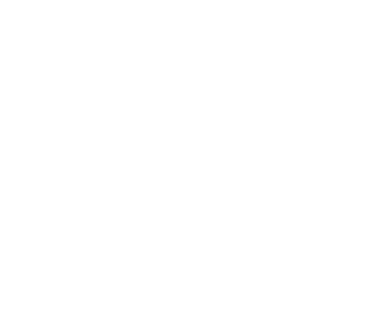
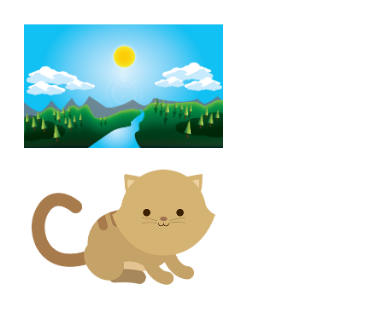
Before and after one commit to PaulaAraya/kitten, a plain HTML site: page index.html in a window 390 px wide. Drawn offline with Linux system fonts and the light colour scheme.

Commit message:
trabajando con media queries

```diff
--- /dev/null
+++ b/assets/css/grid.css
@@ -0,0 +1,86 @@
+* {
+  box-sizing: border-box;
+  margin: 0;
+  padding: 0;
+}
+
+.container {
+  width: 100%;
+  max-width: 1200px;
+  margin: 0px auto;
+}
+
+.row:before, .row:after {
+  content: " ";
+  display: table;
+}
+
+.row:after {
+  clear: both;
+}
+
+[class*="col-"] {
+  min-height: 7px;
+  padding: 12px;
+  float: left;
+}
+
+.col-1 {
+  /* (1/12) x 100 */
+  width: 8.333333333%;
+}
+
+.col-2 {
+  /* (2/12) x 100 */
+  width: 16.666666667%;
+}
+
+.col-3 {
+  /* (3/12) x 100 */
+  width: 25%;
+}
+
+.col-4 {
+  /* (4/12) x 100 */
+  width: 33.333333333%;
+}
+
+.col-5 {
+  /* (5/12) x 100 */
+  width: 41.666666667%;
+}
+
+.col-6 {
+  /* (6/12) x 100 */
+  width: 50%;
+}
+
+.col-7 {
+  /* (7/12) x 100 */
+  width: 58,333333333%;
+}
+
+.col-8 {
+  /* (8/12) x 100 */
+  width: 66,666666667%;
+}
+
+.col-9 {
+  /* (9/12) x 100 */
+  width: 75%;
+}
+
+.col-10 {
+  /* (10/12) x 100 */
+  width: 83,333333333%;
+}
+
+.col-11 {
+  /* (11/12) x 100 */
+  width: 91,666666667%;
+}
+
+.col-12 {
+  /* (12/12) x 100 */
+  width: 100%;
+}
--- a/assets/css/style.css
+++ b/assets/css/style.css
@@ -1 +1,58 @@
-/*comenzar
+img {
+  width: 100%;
+}
+
+.primera_seccion{
+  margin: 1%;
+  padding: 3%;
+}
+
+.row:before, .row:after {
+  content: " ";
+  display: table;
+}
+
+.row:after {
+  clear: both;
+}
+[class*="col-"] {
+  min-height: 7px;
+  padding: 12px;
+  float: left;
+}
+
+@media (min-width: 200px) and (max-width: 425px) {
+  [class*="col-"] {
+    width: 100%;
+  }
+  img {
+    width: 80%;
+  }
+  .scene {
+    content: url(img/Copia\ de\ night.jpg);
+  }
+  .cat{
+    content: url(img/Copia\ de\ kitten-small.png);
+  }
+}
+
+@media (min-width: 200px) and (max-width: 768px){
+  [class*="col-"] {
+    width: 100%;
+  }
+  img {
+    width: 80%;
+  }
+  .scene {
+    content: url(img/Copia\ de\ sunny-day.jpg);
+    padding: 3%;
+  }
+  .cat {
+    content: url(img/Copia\ de\ kitten-medium.png);
+    padding: 3%;
+  }
+}
+/*body {
+  background-image: url(img/Copia\ de\ dawn.png);
+  margin: 0;
+}
--- a/index.html
+++ b/index.html
@@ -3,8 +3,17 @@
 <head>
   <meta charset="UTF-8">
   <title>Document</title>
+  <link rel="stylesheet" href="assets/css/style.css">
+  <link rel="stylesheet" href="assets/css/grid.css">
 </head>
 <body>
-
+  <div class="container">
+    <div class="row">
+      <div class="col-9 primera_seccion">
+        <img class="scene" src="assets/css/img/Copia de dawn.png" alt="">
+        <img class="cat" src="assets/css/img/Copia de kitten-large.png" alt="">
+      </div>
+    </div>
+  </div>
 </body>
 </html>
```
Also changed, not shown: assets/css/img/Copia de dawn.png (added), assets/css/img/Copia de kitten-large.png (added), assets/css/img/Copia de kitten-medium.png (added), assets/css/img/Copia de kitten-small.png (added), assets/css/img/Copia de night.jpg (added), assets/css/img/Copia de sunny-day.jpg (added).
